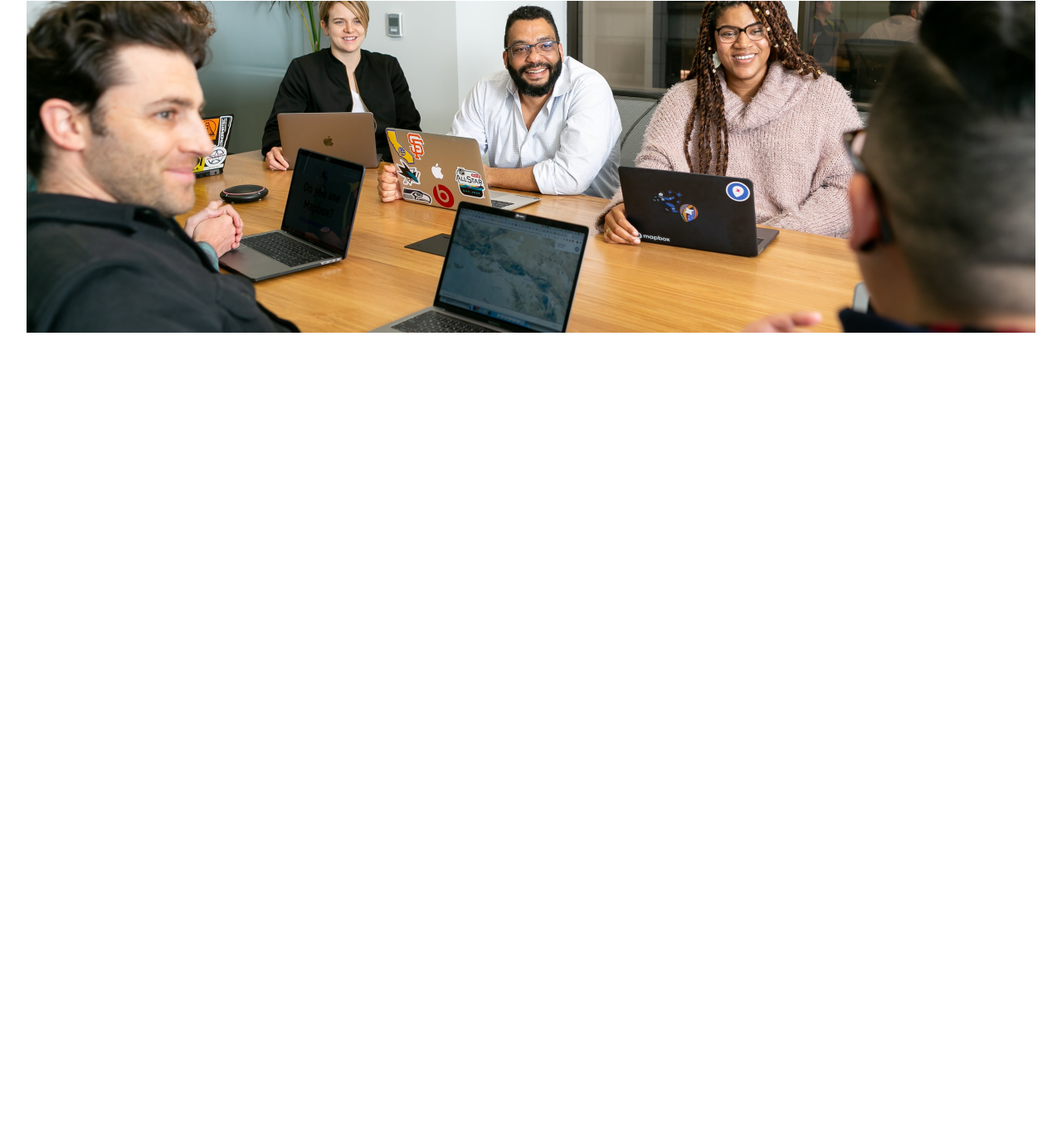
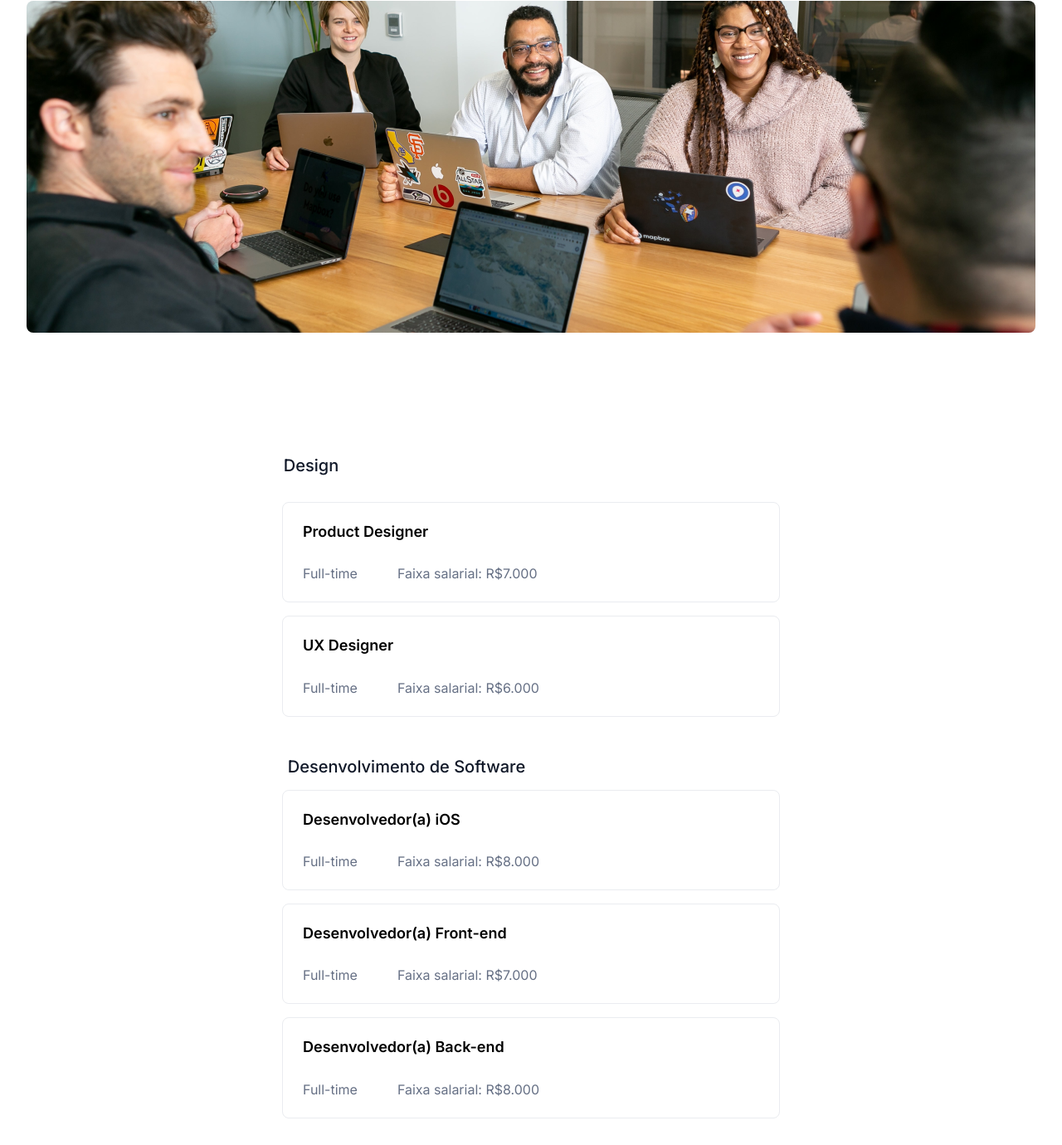
Before and after one commit to Cr0l3y/7DCodeHTMLeCSS, a plain HTML site: page index.HTML in a window 1280 px wide. Shown: the part 1215-2595 px from the top of the page at 83% size. Before the commit the page ends 1684 px from the top, so only its background shows below. Drawn offline with Linux system fonts and the light colour scheme.

Commit message:
Dia 4 e 5

```diff
--- a/index.HTML
+++ b/index.HTML
@@ -66,12 +66,48 @@
   <img src="assets/Image.png" alt="talentos" class="infor__image">
 </section>
 
-
-<section class=""></section>
-
-
-
-
+<div class="bloco_vagas">
+  <section class="vagas">
+    <h2 class="vagas__proficao">Design</h2>
+    <div class="vagas__div">
+      <h3 class="vagas__prof">Product Designer</h3>
+      <div class="vagas__info">
+        <span>Full-time</span>
+        <span>Faixa salarial: R$7.000</span>
+      </div>
+    </div>
+    <div class="vagas__div">
+      <h3 class="vagas__prof">UX Designer</h3>
+      <div class="vagas__info">
+        <span>Full-time</span>
+        <span>Faixa salarial: R$6.000</span>
+      </div>
+    </div>
+  </section>
+  <section class="vagas">
+    <h2 class="vagas__proficao__dois">Desenvolvimento de Software</h2>
+    <div class="vagas__div">
+      <h3 class="vagas__prof">Desenvolvedor(a) iOS</h3>
+      <div class="vagas__info">
+        <span>Full-time</span>
+        <span>Faixa salarial: R$8.000</span>
+      </div>
+    </div>
+    <div class="vagas__div">
+      <h3 class="vagas__prof">Desenvolvedor(a) Front-end</h3>
+      <div class="vagas__info">
+        <span>Full-time</span>
+        <span>Faixa salarial: R$7.000</span>
+      </div>
+    </div>
+    <div class="vagas__div">
+      <h3 class="vagas__prof">Desenvolvedor(a) Back-end</h3>
+      <div class="vagas__info">
+        <span>Full-time</span>
+        <span>Faixa salarial: R$8.000</span>
+      </div>
+    </div>
+  </section>
 
 </body>
 </html>
--- a/styles.css
+++ b/styles.css
@@ -5,6 +5,9 @@
     --main-color: #8E2424;
     --cor-titulo-numeros: #101828;
     --cor-branco:#FFFFFF;
+    --cor-borda: #EAECF0;
+    --cor-bordavagas: rgba(255, 0, 0, 0.1);
+    --cor-preto: #000;
 
   }
 
@@ -54,11 +57,7 @@
     color: var(--cor-branco);
   }
 
-
-
-
-
-
+/* Seção cabecalho*/
   .cabecalho {
     text-align: center;
     margin-top: 7rem;
@@ -87,7 +86,7 @@
   }
 
 
-
+/* Seção Metricas e conteiner */
 .metricas__container{
   display: flex;
   justify-content: space-around;
@@ -122,43 +121,93 @@
   color: var(--text-color);
 }
 
-.infor{
+/* Seção Vagas */
+.infor {
   text-align: center;
   margin-top: 7rem;
   margin-bottom: 8rem;
 }
 
-
-.infor__vagas{
+.infor__vagas {
   color: var(--main-color);
   font-size: 14px;
   font-weight: 500;
   border: none;
   border-radius: 1.5rem;
-  background-color: rgba(255, 0, 0, 0.1);
+  background-color: var(--cor-bordavagas);
   padding: 8px 16px;
   display: inline-block;
-  text-align: center;
 }
 
-
-
-.infor__titulo{
+.infor__titulo {
   font-size: 2rem;
   margin: 1rem 0;
   font-size: 36px;
   font-weight: 600;
 }
 
-
-
-.infor__textodois{
+.infor__textodois {
   font-size: 20px;
   font-weight: 400;
   margin: 0 0 4rem 0;
 }
 
+.infor__image {
+  max-width: 100%;
+  border-radius: 8px;
+}
 
-.infor__image{
-  margin: 0 0 4rem 0;
+/* Seção Vagas */
+.vagas {
+  padding: 1rem 0;
+  text-align: center;
 }
+
+.vagas__proficao {
+  margin-right: 26.5em;
+  font-size: 20px;
+  font-weight: 500;
+  color: var(--cor-titulo-numeros);
+  margin-bottom: 2rem;
+}
+
+.vagas__div {
+  border: 1px solid var(--cor-borda);
+  border-radius: 0.5rem;
+  padding: 1.5rem;
+  margin-bottom: 1rem;
+  background-color: var(--cor-branco);
+  box-shadow: 0 1px 3px var();
+  max-width: 600px;
+  margin-left: auto;
+  margin-right: auto;
+  text-align: left;
+}
+
+.vagas__prof {
+  font-size: 18px;
+  font-weight: 600;
+  color: var(--cor-preto);
+  margin-bottom: 0.5rem;
+}
+
+.vagas__info {
+  display: flex;
+  gap: 3em;
+}
+.vagas__info span {
+  font-size: 16px;
+  color: var(--text-color);
+  padding: 1.4em 0 0 0;
+}
+
+.vagas__proficao__dois{
+  margin-right: 15em;
+  font-size: 20px;
+  font-weight: 500;
+  color: var(--cor-titulo-numeros);
+  margin-bottom: 1rem;
+}
+
+
+/* proxima sessao de depoimentos e de rodape */
```
